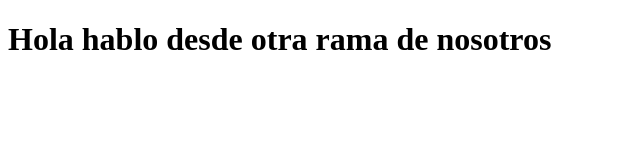
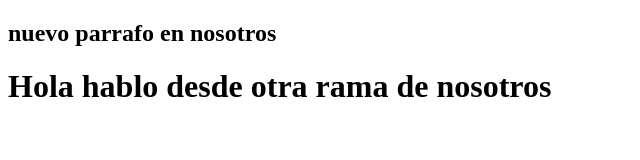
Before and after one commit to EdwinFV-DSM/pruebasterminal, a plain HTML site: page nosotros.html in a window 1280 px wide. Shown: the whole page, without its empty margins (0-640 px from the left). Drawn offline with Linux system fonts and the light colour scheme.

Commit message:
modificacion del archivo nosotros.html

```diff
--- a/nosotros.html
+++ b/nosotros.html
@@ -8,7 +8,7 @@
 </head>
 <body>
 
-
+    <h2>nuevo parrafo en nosotros</h2>
 
 
     <h1>Hola hablo desde otra rama de nosotros</h1>
```
